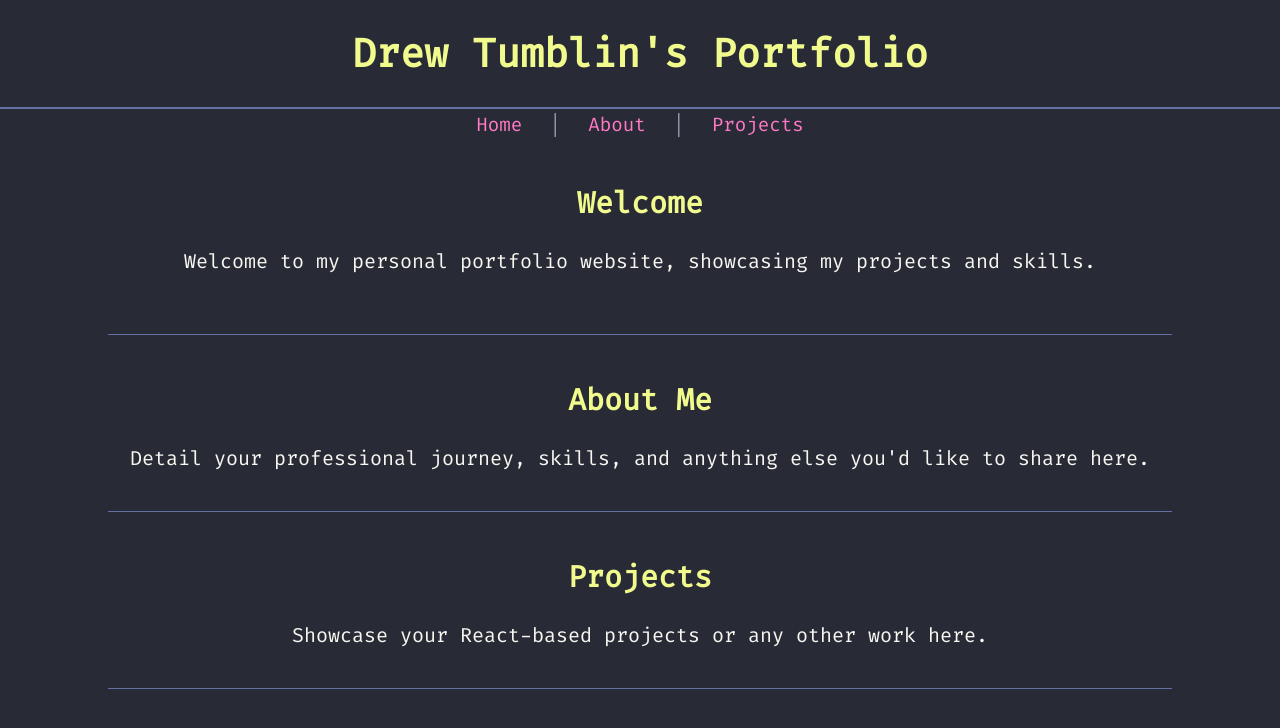
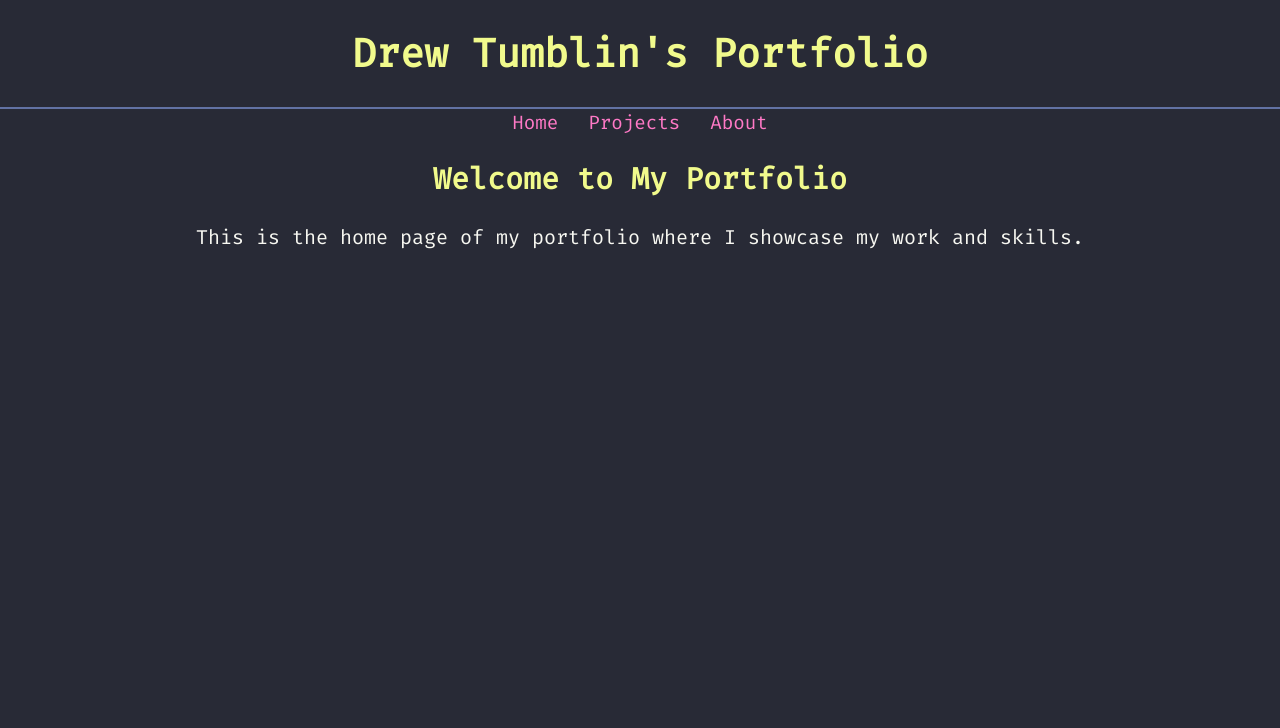
Before and after one commit to tumblinx/my-portfolio, a React (Create React App) app: page / in a window 1280 px wide. Shown: the top 728 px of the page. Built offline with nearby package versions, Linux system fonts and the light colour scheme.

Commit message:
made some changes

```diff
--- a/package.json
+++ b/package.json
@@ -6,12 +6,16 @@
     "@testing-library/jest-dom": "^5.17.0",
     "@testing-library/react": "^13.4.0",
     "@testing-library/user-event": "^13.5.0",
+    "gh-pages": "^6.1.1",
     "react": "^18.2.0",
     "react-dom": "^18.2.0",
-    "react-scripts": "5.0.1",
+    "react-router-dom": "^6.22.3",
+    "react-scripts": "^5.0.1",
     "web-vitals": "^2.1.4"
   },
+  "homepage": "https://tumblinx.github.io/my-portfolio",
   "scripts": {
+    "deploy": "gh-pages -d build",
     "start": "react-scripts start",
     "build": "react-scripts build",
     "test": "react-scripts test",
--- a/public/index.html
+++ b/public/index.html
@@ -24,7 +24,7 @@
       work correctly both with client-side routing and a non-root public URL.
       Learn how to configure a non-root public URL by running `npm run build`.
     -->
-    <title>React App</title>
+    <title>Drew Tumblin</title>
   </head>
   <body>
     <noscript>You need to enable JavaScript to run this app.</noscript>
--- /dev/null
+++ b/src/About.js
@@ -0,0 +1,18 @@
+import React, { useState } from "react";
+import "./App.css";
+/*import "./About.css";*/
+import { Link } from "react-router-dom";
+
+function About() {
+  /*const [count, setCount] = useState(0);*/
+  return (
+    <div>
+    <h2 className="overall-header">About</h2>
+    <p>
+      This is a simple React app that uses React Router to navigate between
+      pages. It also uses React Hooks to manage state.
+    </p>
+    </div>
+  );
+}
+export default About;
--- a/src/App.css
+++ b/src/App.css
@@ -23,7 +23,15 @@ body, html {
   border-bottom: 2px solid #6272a4; /* A hint of color for separation */
   width: 100%;
 }
-
+.navlink {
+  color: #ff79c6; /* Neon pink for links */
+  text-decoration: none;
+  margin: 0 15px;
+  font-size: 1.2rem;
+}
+.navlink:hover {
+  color: #50fa7b; /* Neon green for hover state */
+}
 nav {
   padding: 2px 0;
 }
@@ -37,7 +45,6 @@ nav a {
 nav a:hover {
   color: #50fa7b; /* Neon green for hover state */
 }
-
 section {
   padding: 20px;
   border-bottom: 1px solid #6272a4; /* Subtle separation between sections */
--- a/src/App.js
+++ b/src/App.js
@@ -1,8 +1,21 @@
-import React from 'react';
+/*
+import React, { useState } from 'react';
+import { Link } from 'react-router-dom';
 import './App.css';
+import Projects from './Projects';
+import About from './About';
+import { BrowserRouter as Router } from 'react-router-dom';
 
 function App() {
   return (
+  <div>
+    <Router>
+    <div className="navbar">
+      <Link to="/">Home</Link>
+      <Link to="/Projects">Projects</Link>
+      <Link to="/About">About</Link>
+    </div>
+    </Router>
     <div className="App">
       <header className="App-header">
         <h1>Drew Tumblin's Portfolio</h1>
@@ -12,18 +25,52 @@ function App() {
       </nav>
       <section id="home">
         <h2>Welcome</h2>
-        <p>Welcome to my personal portfolio website, showcasing my projects and skills.</p>
+        <p>Welcome to my personal portfolio website, this is a small project that will eventually showcase my projects and skills.</p>
       </section>
       <section id="about">
         <h2>About Me</h2>
-        <p>Detail your professional journey, skills, and anything else you'd like to share here.</p>
+        <p>This will eventually detail my journey throughout life.</p>
       </section>
       <section id="projects">
         <h2>Projects</h2>
         <p>Showcase your React-based projects or any other work here.</p>
       </section>
     </div>
+  </div>
   );
 }
 
 export default App;
+*/
+import React from 'react';
+import { BrowserRouter as Router, Routes, Route, Link } from 'react-router-dom';
+import './App.css';
+import Projects from './Projects';
+import About from './About';
+import Home from './Home';
+
+function App() {
+  return (
+    <Router>
+      <div>
+        <div className="App">
+          <header className="App-header">
+            <h1>Drew Tumblin's Portfolio</h1>
+          </header>
+          <div className="navbar">
+            <Link className="navlink" to="/">Home</Link>
+            <Link className="navlink" to="/projects">Projects</Link>
+            <Link className="navlink" to="/about">About</Link>
+          </div>
+          <Routes>
+            <Route path="/" element={<Home />} />
+            <Route path="/projects" element={<Projects />} />
+            <Route path="/about" element={<About />} />
+          </Routes>
+        </div>
+      </div>
+    </Router>
+  );
+}
+
+export default App;
--- /dev/null
+++ b/src/Home.js
@@ -0,0 +1,12 @@
+import React from 'react';
+
+function Home() {
+  return (
+    <div>
+      <h2>Welcome to My Portfolio</h2>
+      <p>This is the home page of my portfolio where I showcase my work and skills.</p>
+    </div>
+  );
+}
+
+export default Home;
--- /dev/null
+++ b/src/Projects.js
@@ -0,0 +1,13 @@
+import React, { useState } from 'react';
+/*import "./Projects.css";*/
+import { Link } from 'react-router-dom';
+
+const Projects = () => {
+  return (
+    <div>
+      <h2 className="overall-header">Projects</h2>
+      <p>Here are some of the projects I have worked on:</p>
+    </div>
+  );
+}
+export default Projects;
```
Also changed, not shown: 1 other file (tests, documents, lock files or other folders).
